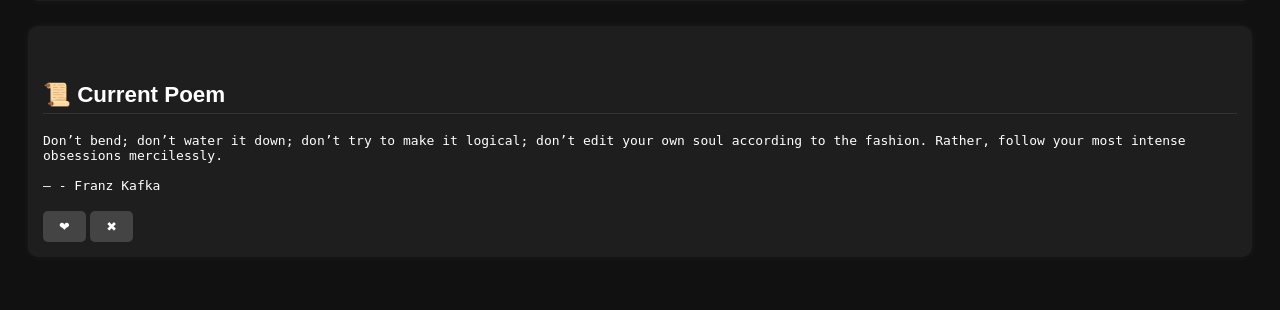
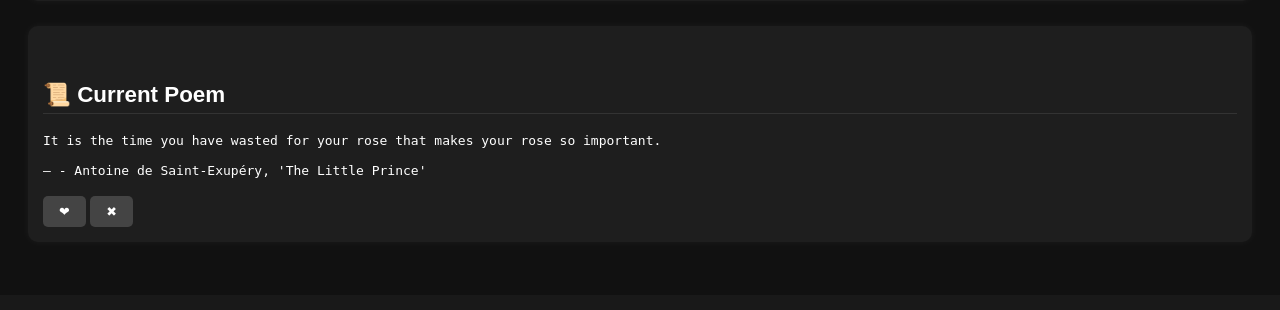
Before and after one commit to reecechev/smartmirror-control-panel, a Flask app: page /poems in a window 1280 px wide. Shown: the part 727-1037 px from the top of the page. After the commit the page ends 954 px from the top, so only its background shows below. Run offline with Flask 3, Linux system fonts and the light colour scheme.

Commit message:
final current display fix maybe besides font

```diff
--- a/current_poem.json
+++ b/current_poem.json
@@ -1 +1 @@
-{"text": "Don\u2019t bend; don\u2019t water it down; don\u2019t try to make it logical; don\u2019t edit your own soul according to the fashion. Rather, follow your most intense obsessions mercilessly.", "author": "- Franz Kafka"}
+{"text": "It is the time you have wasted for your rose that makes your rose so important.", "author": "- Antoine de Saint-Exup\u00e9ry, 'The Little Prince'"}
--- a/templates/poems.html
+++ b/templates/poems.html
@@ -93,7 +93,7 @@
 
 		<script>
 			function updateCurrentPoem() {
-				fetch("/current_poem")
+				fetch("/current_poem", { cache: "no-store" })
 					.then(response => response.json())
 					.then(data => {
 						console.log("fetched data: ", data);
```
